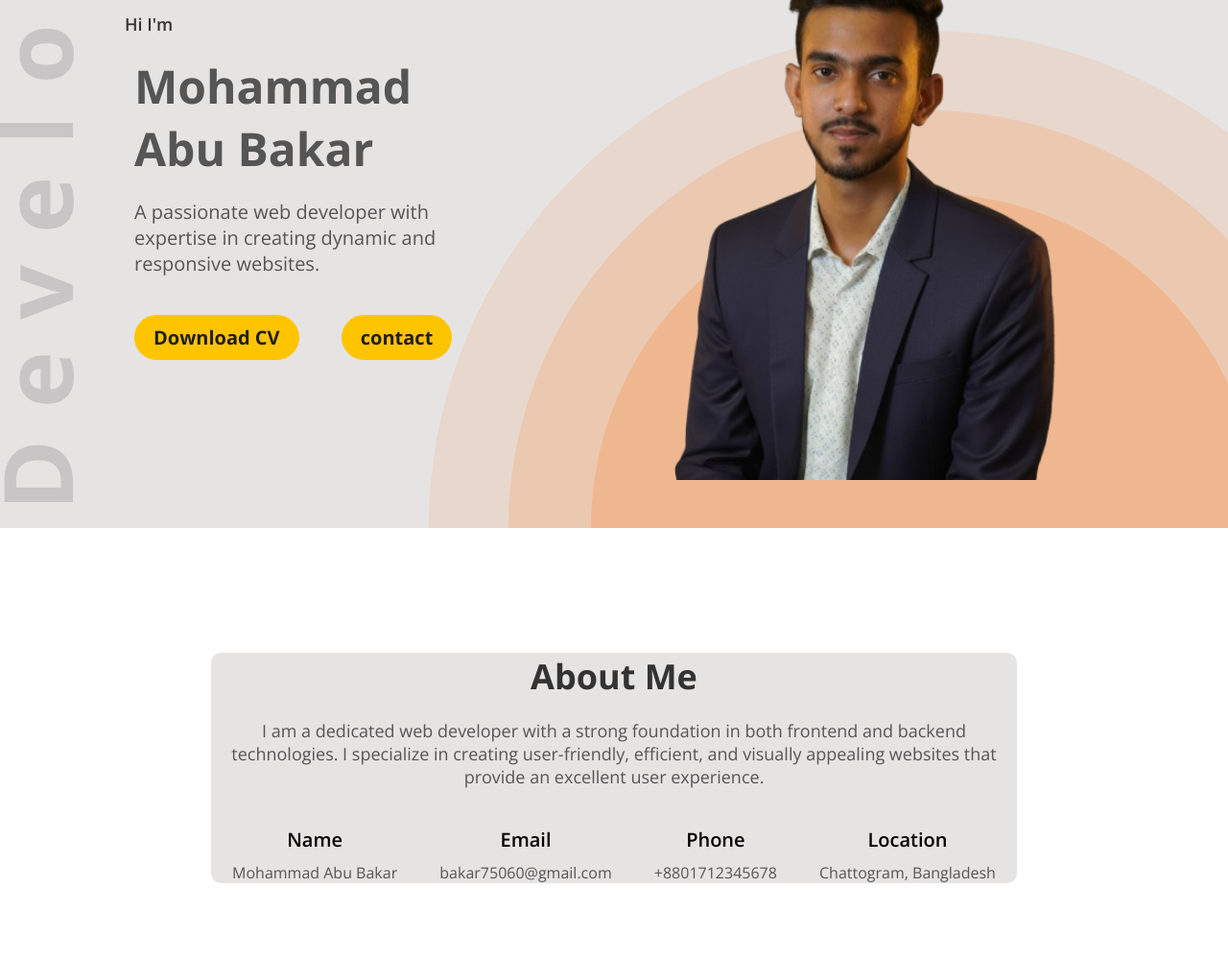
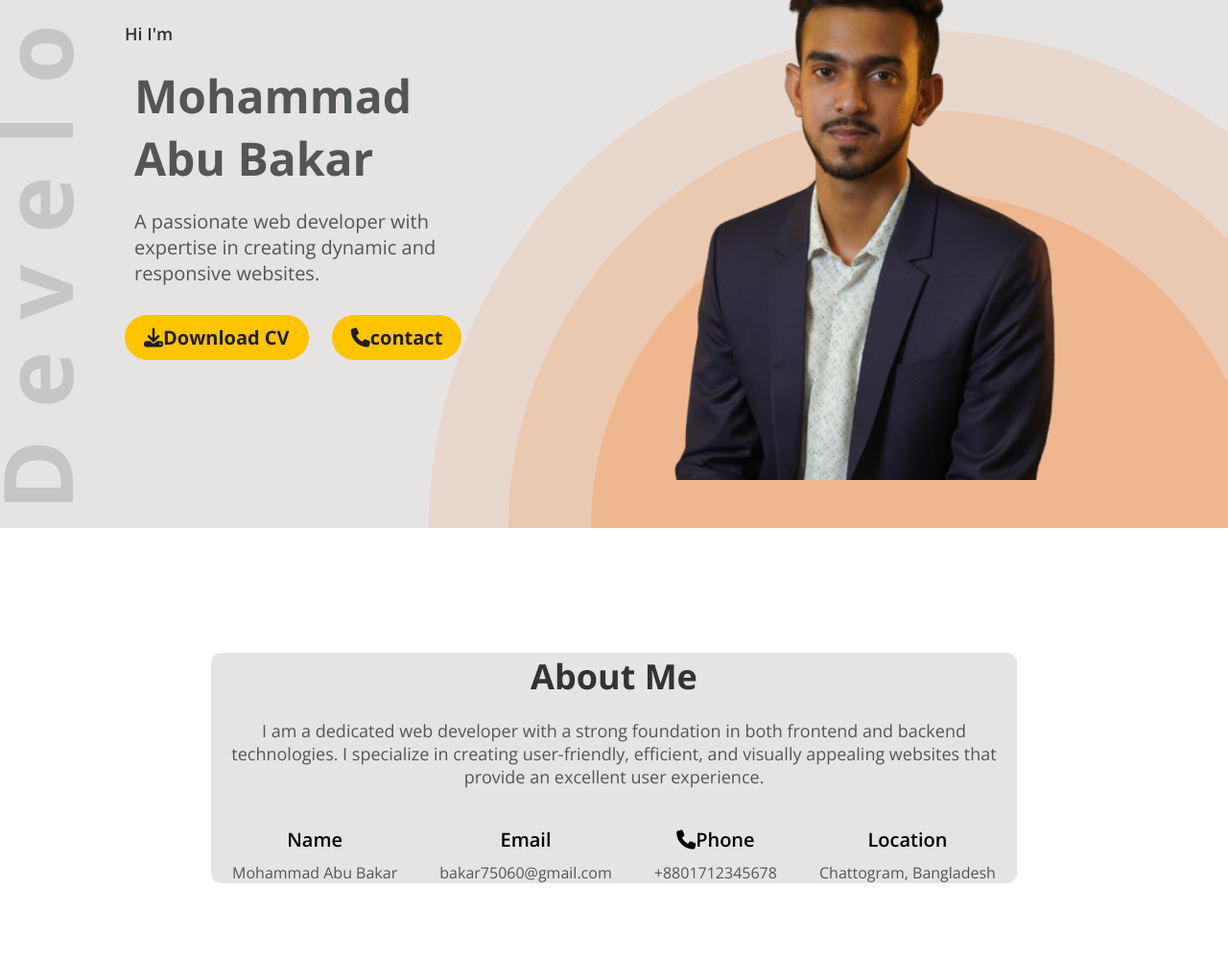
Before and after one commit to bakar8440/web_dev_portfolio, a plain HTML site: page index.html in a window 1280 px wide. Shown: the part 240-1240 px from the top of the page at 96% size. Drawn offline with nearby package versions, Linux system fonts and the light colour scheme.

Commit message:
add icon

```diff
--- a/css/style.css
+++ b/css/style.css
@@ -127,7 +127,7 @@
     color: #555;
 }
 .banner .banner-btn{
-    margin: 20px;
+    margin: 10px;
 }
 
 .banner .banner-profile{
--- a/index.html
+++ b/index.html
@@ -5,6 +5,7 @@
     <meta name="viewport" content="width=device-width, initial-scale=1.0">
     <title>My Portfolio</title>
     <link rel="stylesheet" href="css/style.css">
+    <script src="https://kit.fontawesome.com/d5376b9d02.js" crossorigin="anonymous"></script>
 </head>
 <body>
     <header class="header bg-secondary" id="home">
@@ -23,8 +24,8 @@
                 <h4 class="banner-gritings dark-2">Hi I'm</h4>
                 <h1 class="banner-title dark-1">Mohammad Abu Bakar</h1>
                 <p class="banner-subtitle">A passionate web developer with expertise in creating dynamic and responsive websites.</p>
-                <button class="btn-primary banner-btn">Download CV</button>
-                <button class="btn-primary banner-btn">contact</button>
+                <button class="btn-primary banner-btn"><i class="fa-solid fa-download"></i>Download CV</button>
+                <button class="btn-primary banner-btn"><i class="fa-solid fa-phone"></i>contact</button>
             </div>
             <img class="banner-profile" src="images/ab.png" alt="">
 
@@ -44,7 +45,7 @@
                     <p class="item-description">bakar75060@gmail.com</p>
                 </div>
                 <div class="about-item">
-                    <p class="item-title">Phone</p>
+                    <p class="item-title"><i class="fa-solid fa-phone"></i>Phone</p>
                     <p class="item-description">+8801712345678</p>
                 </div>
                 <div class="about-item">
@@ -130,7 +131,7 @@
 
                 </div>
 
-                <div class="text-center"><button class="btn-primary ">Download CV</button></div>
+                <div class="text-center"><button class="btn-primary "><i class="fa-solid fa-download"></i>Download CV</button></div>
 
         </section>
 
```
